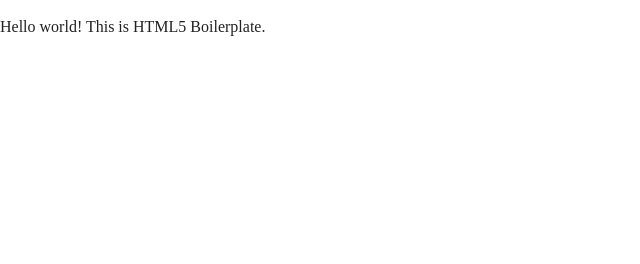
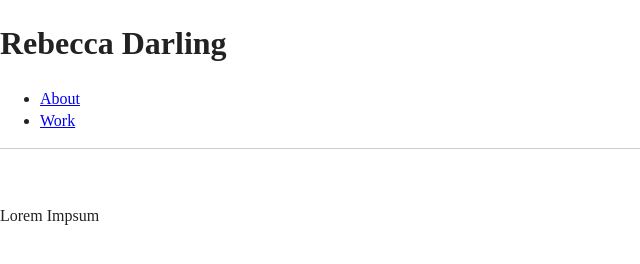
Before and after one commit to jmdarling/rebecca-darling.com, a website: page src/index.html in a window 1280 px wide. Shown: the whole page, without its empty margins (0-640 px from the left). Drawn offline with nearby package versions, Linux system fonts and the light colour scheme.

Commit message:
Defines basic layout.

```diff
--- a/src/index.html
+++ b/src/index.html
@@ -20,7 +20,21 @@
         <![endif]-->
 
         <!-- Add your site or application content here -->
-        <p>Hello world! This is HTML5 Boilerplate.</p>
+        <h1>Rebecca Darling</h1>
+        <ul>
+            <li><a href="#">About</a></li>
+            <li><a href="#">Work</a></li>
+        </ul>
+        <hr/>
+
+        <section id="about">
+            <img src="" alt=""/>
+            <p>Lorem Impsum</p>
+        </section>
+
+        <section id="work">
+
+        </section>
 
         <script src="https://ajax.googleapis.com/ajax/libs/jquery/{{JQUERY_VERSION}}/jquery.min.js"></script>
         <script>window.jQuery || document.write('<script src="js/vendor/jquery-{{JQUERY_VERSION}}.min.js"><\/script>')</script>
```
